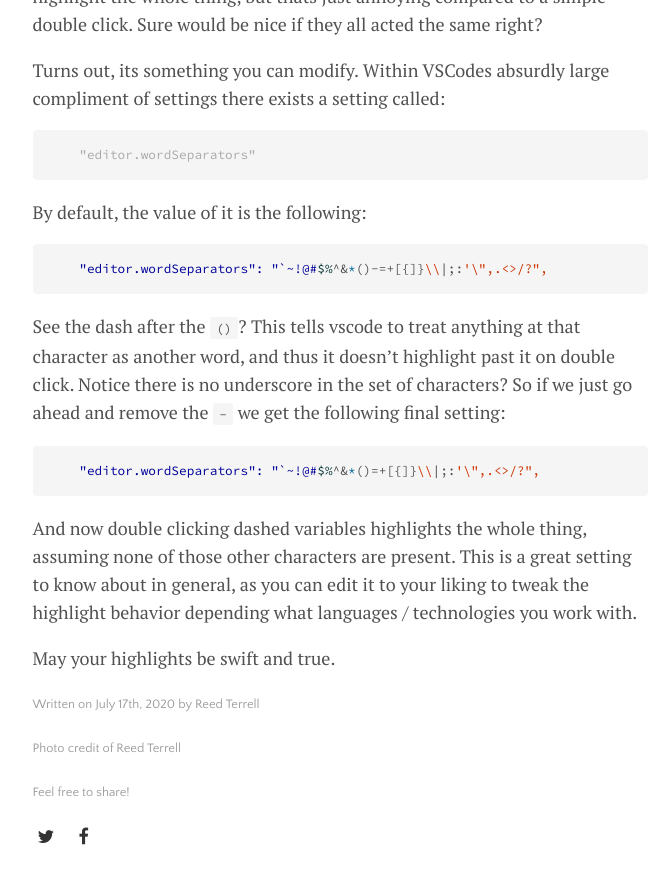
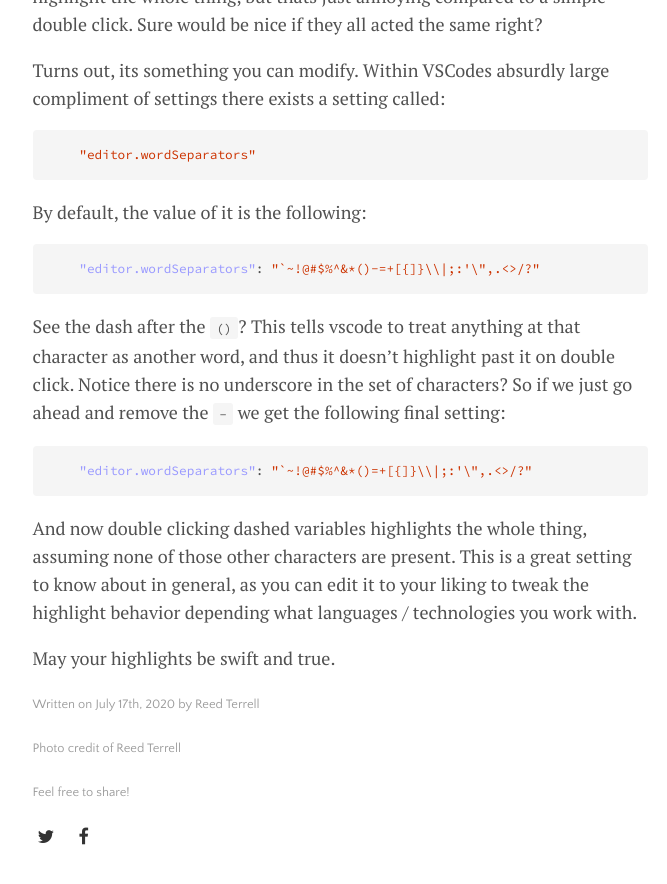
Before and after one commit to RM-Terrell/RM-Terrell.github.io, a Jekyll site: the page built from _posts/2020-07-17-vscode-double-click-selection.md, in a window 1280 px wide and 900 px high, scrolled down 1080 px. Shown: the top 884 px of the window, without its empty margins (300-967 px from the left). Built offline with Jekyll 4.4.1, drawn with Linux system fonts in a browser that asks for light colours.

Commit message:
formatting

````diff
--- a/_posts/2020-07-17-vscode-double-click-selection.md
+++ b/_posts/2020-07-17-vscode-double-click-selection.md
@@ -18,20 +18,20 @@ Very annoying when you do web development and are frequently working with HTML /
 
 Turns out, its something you can modify. Within VSCodes absurdly large compliment of settings there exists a setting called:
 
-```console
+```json
     "editor.wordSeparators"
 ```
 
 By default, the value of it is the following:
 
-```console
-    "editor.wordSeparators": "`~!@#$%^&*()-=+[{]}\\|;:'\",.<>/?",
+```json
+    "editor.wordSeparators": "`~!@#$%^&*()-=+[{]}\\|;:'\",.<>/?"
 ```
 
 See the dash after the `()`? This tells vscode to treat anything at that character as another word, and thus it doesn't highlight past it on double click. Notice there is no underscore in the set of characters? So if we just go ahead and remove the `-` we get the following final setting:
 
-```console
-    "editor.wordSeparators": "`~!@#$%^&*()=+[{]}\\|;:'\",.<>/?",
+```json
+    "editor.wordSeparators": "`~!@#$%^&*()=+[{]}\\|;:'\",.<>/?"
 ```
 
 And now double clicking dashed variables highlights the whole thing, assuming none of those other characters are present. This is a great setting to know about in general, as you can edit it to your liking to tweak the highlight behavior depending what languages / technologies you work with.
````
